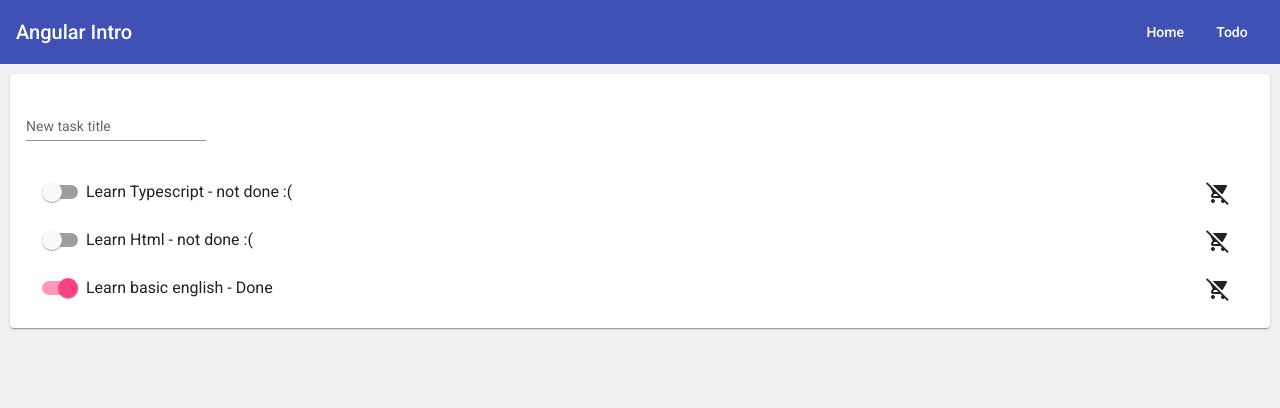
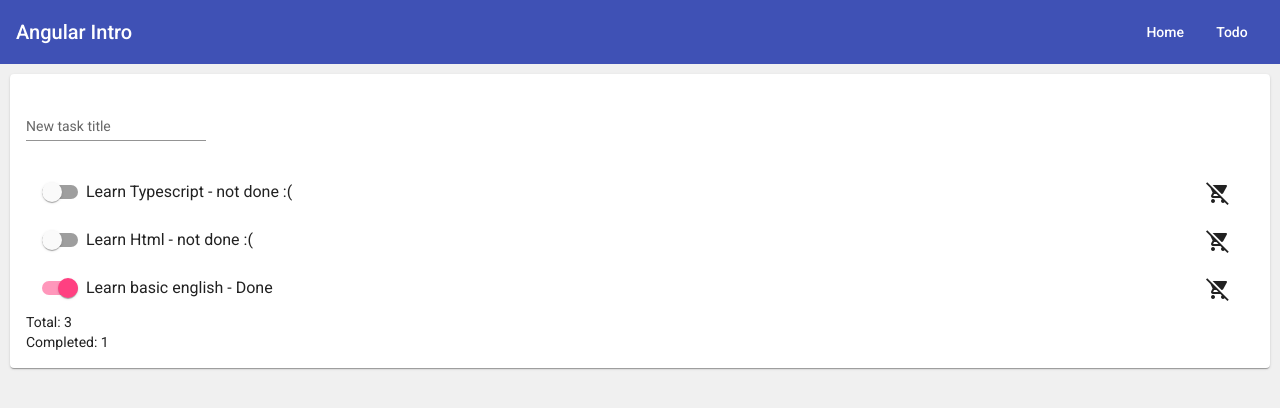
Before and after one commit to noam-honig/angular-intro, an Angular app: page /#/todo in a window 1280 px wide. Shown: the top 408 px of the page. Built offline with nearby package versions, Linux system fonts and the light colour scheme.

Commit message:
Done some statistics

```diff
--- a/src/app/todo/todo.component.html
+++ b/src/app/todo/todo.component.html
@@ -22,5 +22,6 @@ margin: 10px;
         </mat-list-item>
 
     </mat-list>
-
+    <div>Total: {{tasks.length}}</div>
+    <div>Completed: {{getCompleted()}}</div>
 </mat-card>
--- a/src/app/todo/todo.component.ts
+++ b/src/app/todo/todo.component.ts
@@ -36,6 +36,9 @@ export class TodoComponent implements OnInit {
     this.title = '';
     this.save();
   }
+  getCompleted() {
+    return this.tasks.filter(task => task.completed).length;
+  }
 
 }
 interface Task {
```
